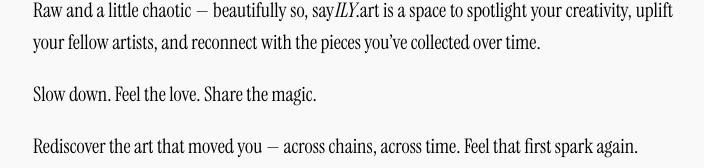
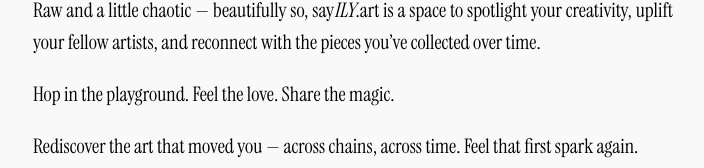
Before and after one commit to Gatsugatsuga/sayily, a Next.js app: page / in a window 1280 px wide. Shown: the part 342-510 px from the top of the page, without its empty margins (287-991 px from the left). Built offline with nearby package versions, Linux system fonts and the light colour scheme; a web font is replaced by a local one.

Commit message:
Update index.js

```diff
--- a/pages/index.js
+++ b/pages/index.js
@@ -36,7 +36,7 @@ export default function TemporaryHome() {
           <p>
             Raw and a little chaotic — beautifully so, say<em>ILY</em>.art is a space to spotlight your creativity, uplift your fellow artists, and reconnect with the pieces you’ve collected over time.
           </p>
-          <p>Slow down. Feel the love. Share the magic.</p>
+          <p>Hop in the playground. Feel the love. Share the magic.</p>
           <p>Rediscover the art that moved you — across chains, across time. Feel that first spark again.</p>
           <p>Celebrate the creativity that brought you here. One piece at a time.</p>
           <p className={styles.ilyEnding}>
```
